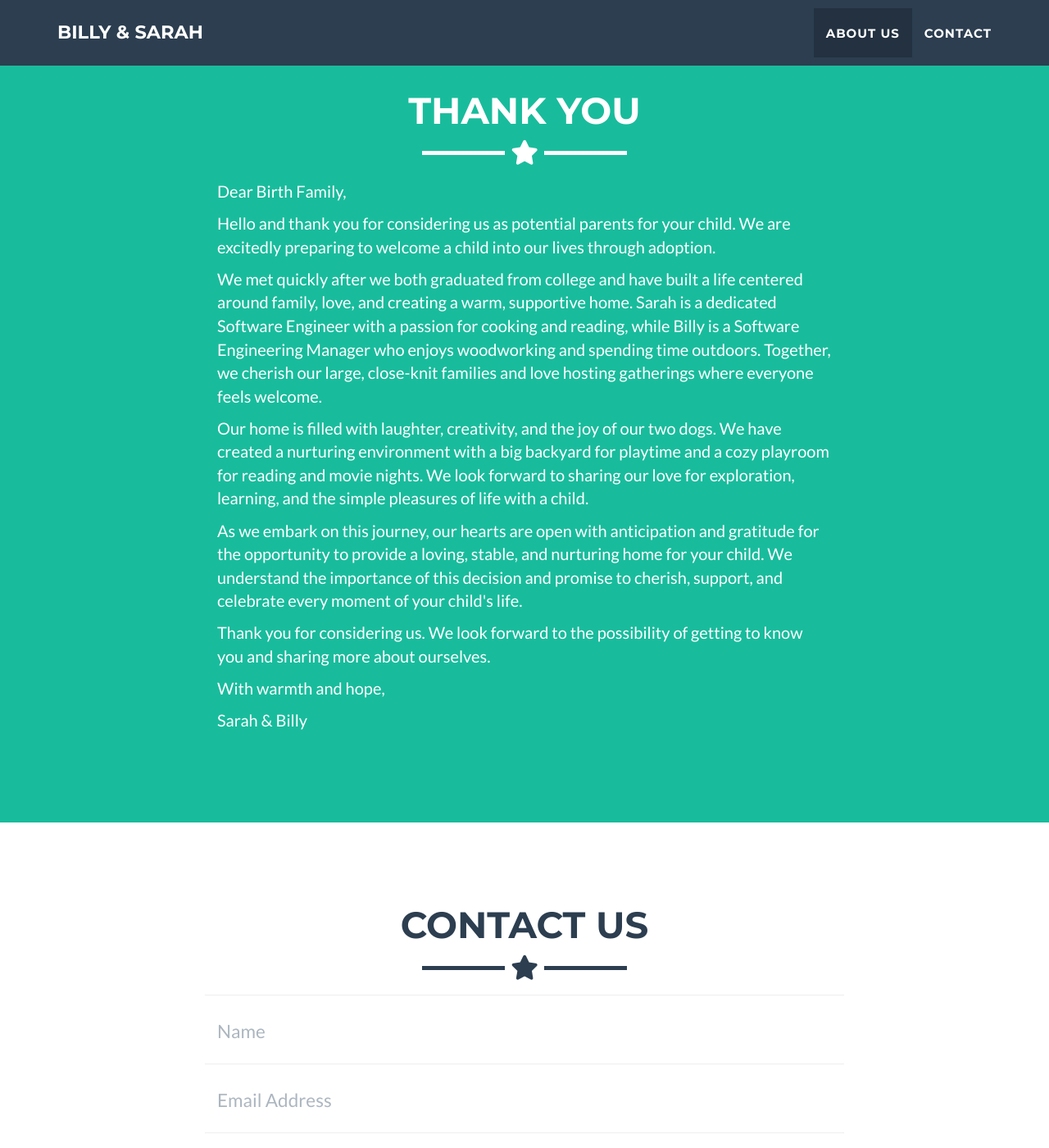
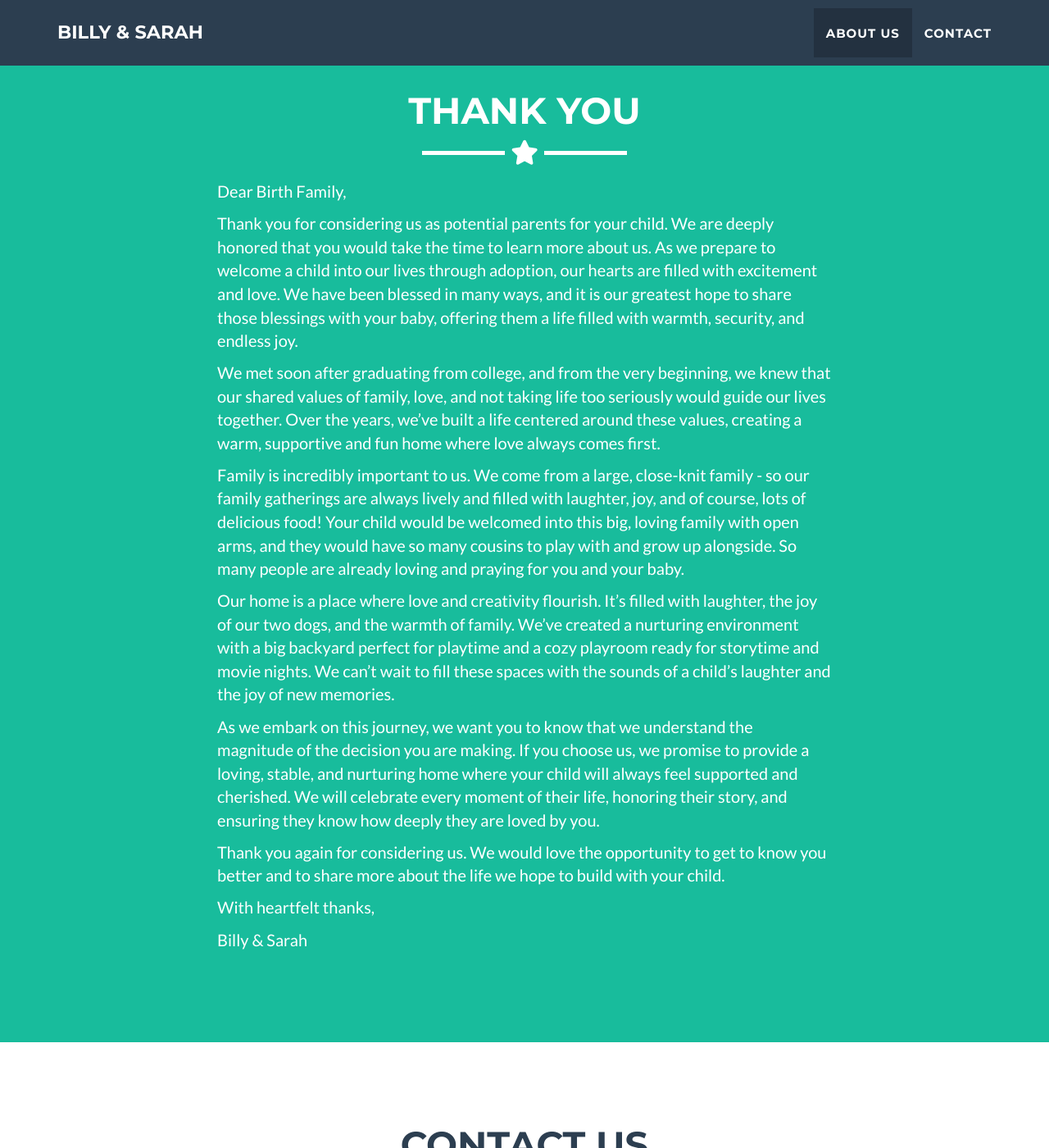
Before and after one commit to billy-hh/adoption-site, a Jekyll site: the page built from _posts/2014-07-16-project-2.markdown, in a window 1280 px wide and 1400 px high, scrolled down 2720 px. Shown: the whole window at 82% size. Built offline with Jekyll 4.4.1, drawn with Linux system fonts in a browser that asks for light colours.

Commit message:
Edits to letter

```diff
--- a/_includes/letter.html
+++ b/_includes/letter.html
@@ -10,21 +10,30 @@
         <div class="row">
             <div class="col-lg-8 col-lg-offset-2">
                 <p>
-                    Dear Birth Family, <p>
+                Dear Birth Family, <p>
 
-                    Hello and thank you for considering us as potential parents for your child. We are excitedly preparing to welcome a child into our lives through adoption.<p>
+                Thank you for considering us as potential parents for your child. We are deeply honored that you would take the time to learn more about us.
+                As we prepare to welcome a child into our lives through adoption, our hearts are filled with excitement and love.
+                We have been blessed in many ways, and it is our greatest hope to share those blessings with your baby, offering them a life filled with warmth, security, and endless joy.<p>
 
-                    We met quickly after we both graduated from college and have built a life centered around family, love, and creating a warm, supportive home. Sarah is a dedicated Software Engineer with a passion for cooking and reading, while Billy is a Software Engineering Manager who enjoys woodworking and spending time outdoors. Together, we cherish our large, close-knit families and love hosting gatherings where everyone feels welcome.<p>
+                We met soon after graduating from college, and from the very beginning, we knew that our shared values of family, love, and not taking life too seriously would guide our lives together.
+                Over the years, we’ve built a life centered around these values, creating a warm, supportive and fun home where love always comes first.<p>
 
-                    Our home is filled with laughter, creativity, and the joy of our two dogs. We have created a nurturing environment with a big backyard for playtime and a cozy playroom for reading and movie nights. We look forward to sharing our love for exploration, learning, and the simple pleasures of life with a child.<p>
+                Family is incredibly important to us. We come from a large, close-knit family - so our family gatherings are always lively and filled with laughter, joy, and of course, lots of delicious food!
+                Your child would be welcomed into this big, loving family with open arms, and they would have so many cousins to play with and grow up alongside. So many people are already loving and praying for you and your baby.<p>
 
-                    As we embark on this journey, our hearts are open with anticipation and gratitude for the opportunity to provide a loving, stable, and nurturing home for your child. We understand the importance of this decision and promise to cherish, support, and celebrate every moment of your child's life.<p>
+                Our home is a place where love and creativity flourish. It’s filled with laughter, the joy of our two dogs, and the warmth of family. We’ve created a nurturing environment with a big backyard perfect for playtime
+                and a cozy playroom ready for storytime and movie nights. We can’t wait to fill these spaces with the sounds of a child’s laughter and the joy of new memories.<p>
 
-                    Thank you for considering us. We look forward to the possibility of getting to know you and sharing more about ourselves.<p>
+                As we embark on this journey, we want you to know that we understand the magnitude of the decision you are making. If you choose us, we promise to provide a loving, stable, and nurturing home
+                where your child will always feel supported and cherished. We will celebrate every moment of their life, honoring their story, and ensuring they know how deeply they are loved by you.<p>
 
-                    With warmth and hope,<p>
+                Thank you again for considering us. We would love the opportunity to get to know you better and to share more about the life we hope to build with your child.<p>
 
-                    Sarah & Billy
+                With heartfelt thanks,<p>
+
+                Billy & Sarah
+
                 </p>
             </div>
         </div>
```
